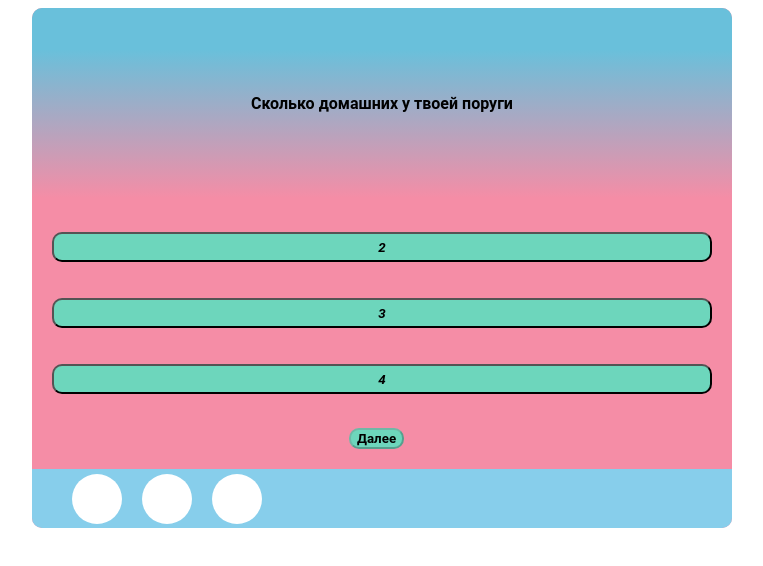
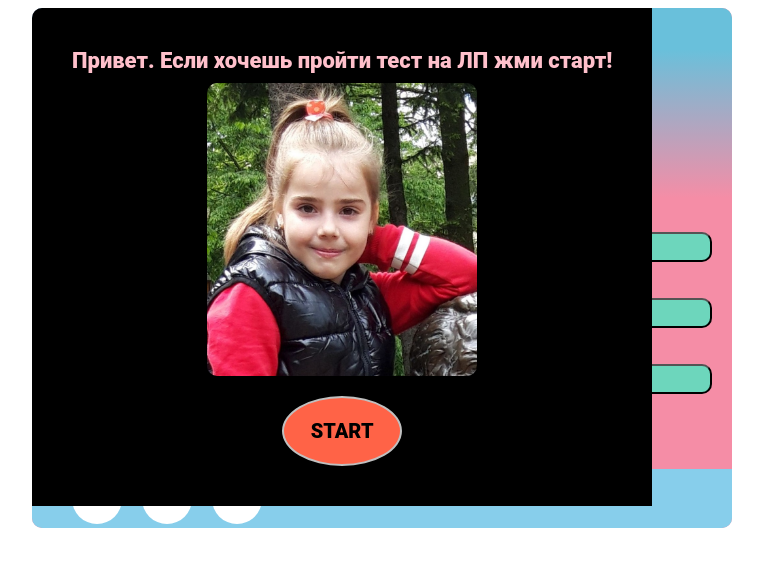
Before and after one commit to chetkiy777/myQuiz, a website built with Parcel: page src/index.html in a window 1280 px wide. Shown: the whole page, without its empty margins (258-1021 px from the left). Built offline with nearby package versions, Linux system fonts and the light colour scheme.

Commit message:
add start page

```diff
--- a/src/css/styles.css
+++ b/src/css/styles.css
@@ -18,6 +18,50 @@
   overflow: hidden;
 
   margin: 0 auto;
+}
+
+.startPage {
+  position: absolute;
+
+  padding: 40px;
+  display: flex;
+  flex-direction: column;
+  align-items: center;
+
+  background-color: #000;
+}
+
+.startPage__title {
+  font-size: 22px;
+  font-weight: 800;
+  color: pink;
+  text-align: center;
+}
+
+.startPage__btn {
+  background-color: tomato;
+  height: 70px;
+  width: 120px;
+
+  border: 2px solid silver;
+  border-radius: 50%;
+
+  font-size: 20px;
+  font-weight: 800;
+}
+
+.img-thumb {
+  width: 270px;
+
+  margin-top: 10px;
+  margin-bottom: 20px;
+
+  border-radius: 10px;
+  overflow: hidden;
+}
+
+.startPage.hidden {
+  display: none;
 }
 
 .modal-block {
--- a/src/index.html
+++ b/src/index.html
@@ -10,6 +10,17 @@
 </head>
 <body>
     <div class="wrapper">
+
+        <div class="startPage" data-startPage>
+            <h1 class="startPage__title">Привет. Если хочешь пройти тест на ЛП жми старт!</h1>
+            <div class="img-thumb">
+                <img src="./img/photo.jpg" alt="photo">
+            </div>
+
+            <button class="startPage__btn" data-start>START</button>
+
+        </div>
+
         <div class="modal-block hidden" data-modal>
             <div class="modal">
                 <p class="modal__text">Тест закончен</p>
--- a/src/index.js
+++ b/src/index.js
@@ -16,10 +16,13 @@ const allCircles = document.querySelectorAll('.circle__item')
 
 let indexOfCircle = 0
 
+const startPage = document.querySelector('[data-startPage]')
 const modal = document.querySelector('[data-modal]')
 
+const startBtn = document.querySelector('[data-start]')
 const nextBtn = document.querySelector('[data-nextBtn]')
 const restartBtn = document.querySelector('[data-restart]')
+
 
 let indexOfQuestion = 0
 
@@ -73,6 +76,10 @@ const renderQuestion = () => {
 
 }
 
+const quizStart = () => {
+    startPage.classList.add('hidden')
+}
+
 const quizEnd = () => {
     modal.classList.remove('hidden')
     score === 0
@@ -111,6 +118,10 @@ window.addEventListener('load', () => {
     renderQuestion()
 })
 
+startBtn.addEventListener('click', () => {
+    quizStart()
+})
+
 nextBtn.addEventListener('click', () => {
 
     indexOfQuestion += 1
```
Also changed, not shown: dist/index.html, dist/photo.d379da31.jpg (added), src/img/photo.jpg (added), 5 other files.
